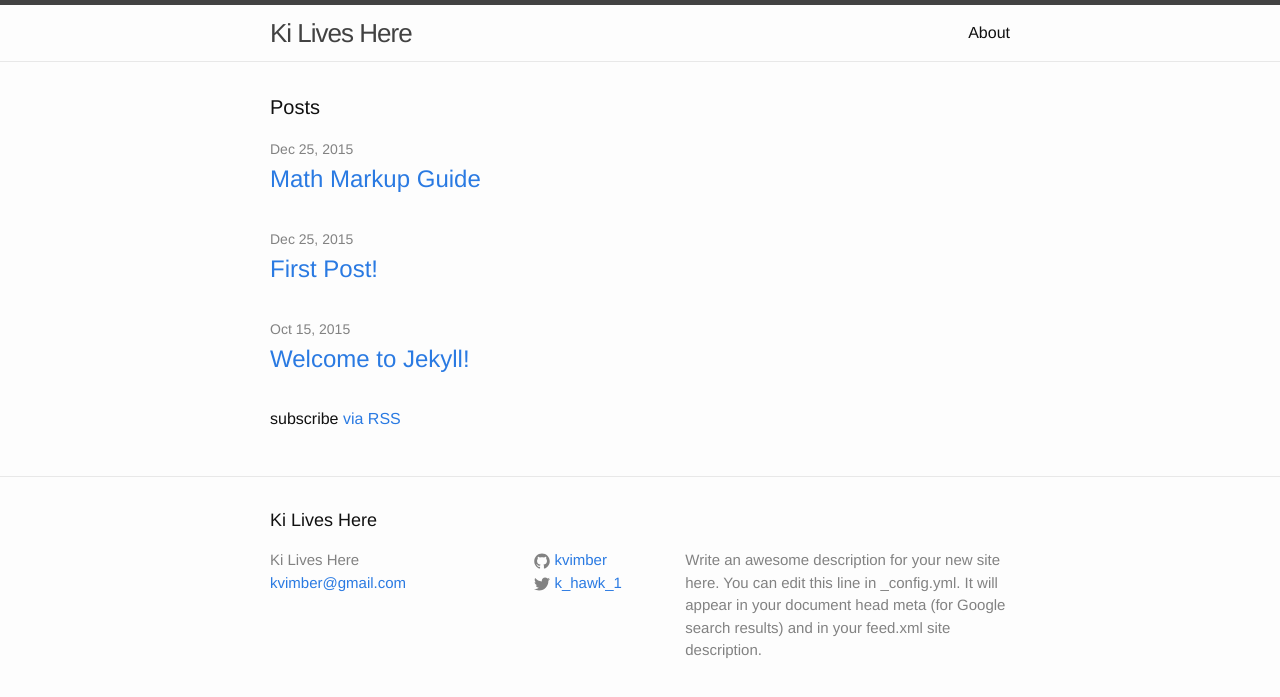
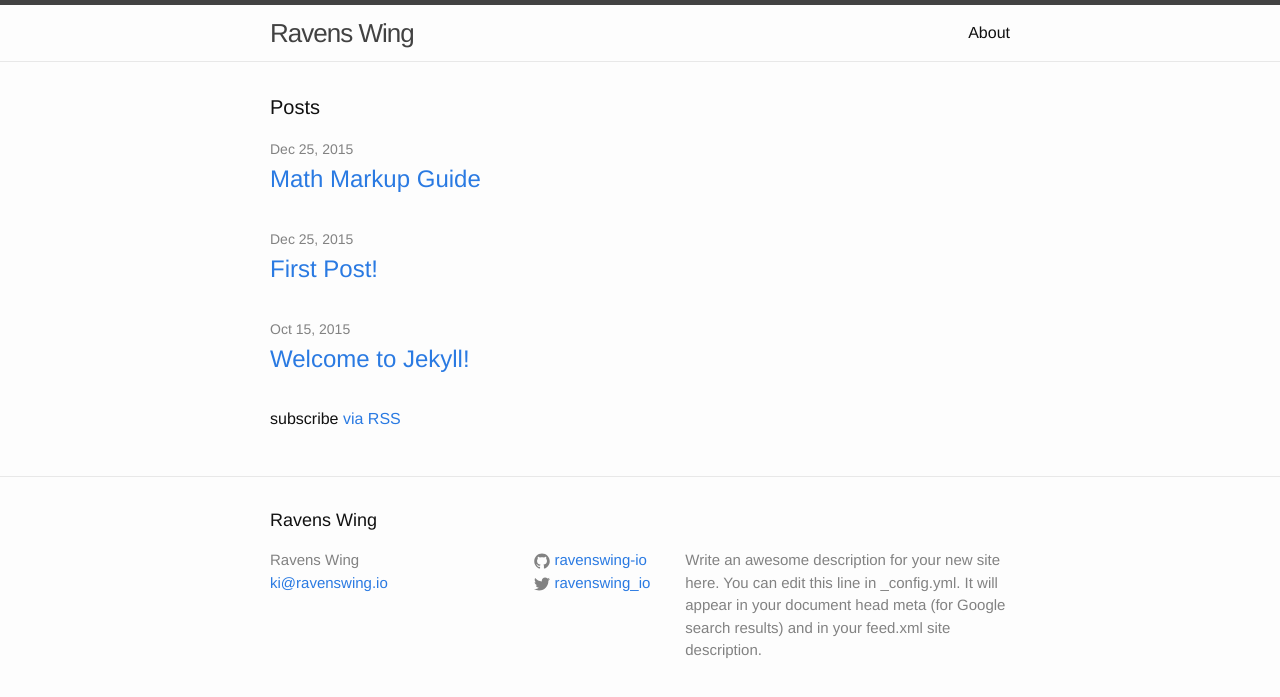
Before and after one commit to ravenswing-io/ravenswing-io.github.io, a Jekyll site: the page built from index.html, in a window 1280 px wide. Shown: the top 697 px of the page. Built offline with Jekyll 4.4.1, drawn with Linux system fonts in a browser that asks for light colours; Markdown is read by kramdown in place of the engine named in the settings.

Commit message:
changing over to ravens wing info

```diff
--- a/_config.yml
+++ b/_config.yml
@@ -1,14 +1,14 @@
 # Site settings
-title: Ki Lives Here
-email: kvimber@gmail.com
+title: Ravens Wing
+email: ki@ravenswing.io
 description: > # this means to ignore newlines until "baseurl:"
   Write an awesome description for your new site here. You can edit this
   line in _config.yml. It will appear in your document head meta (for
   Google search results) and in your feed.xml site description.
-baseurl: "/pants" # the subpath of your site, e.g. /blog/
-url: "http://imbers.net" # the base hostname & protocol for your site
-twitter_username: k_hawk_1
-github_username:  kvimber
+baseurl: "" # the subpath of your site, e.g. /blog/
+url: "http://ravenswing-io.github.io" # the base hostname & protocol for your site
+twitter_username: ravenswing_io
+github_username:  ravenswing-io
 
 # Build settings
 # markdown: kramdown
```
